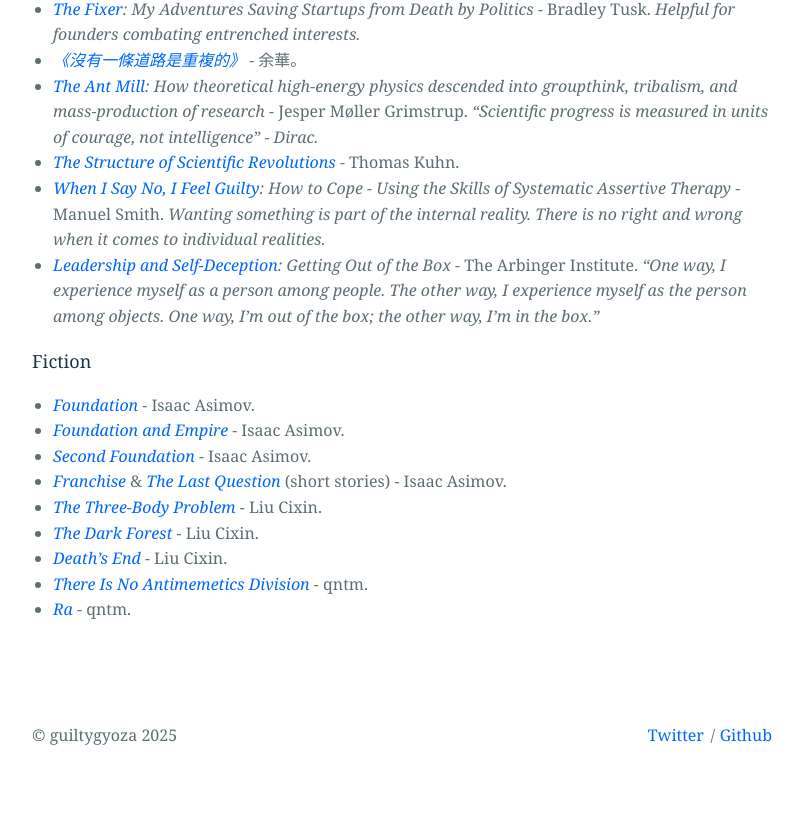
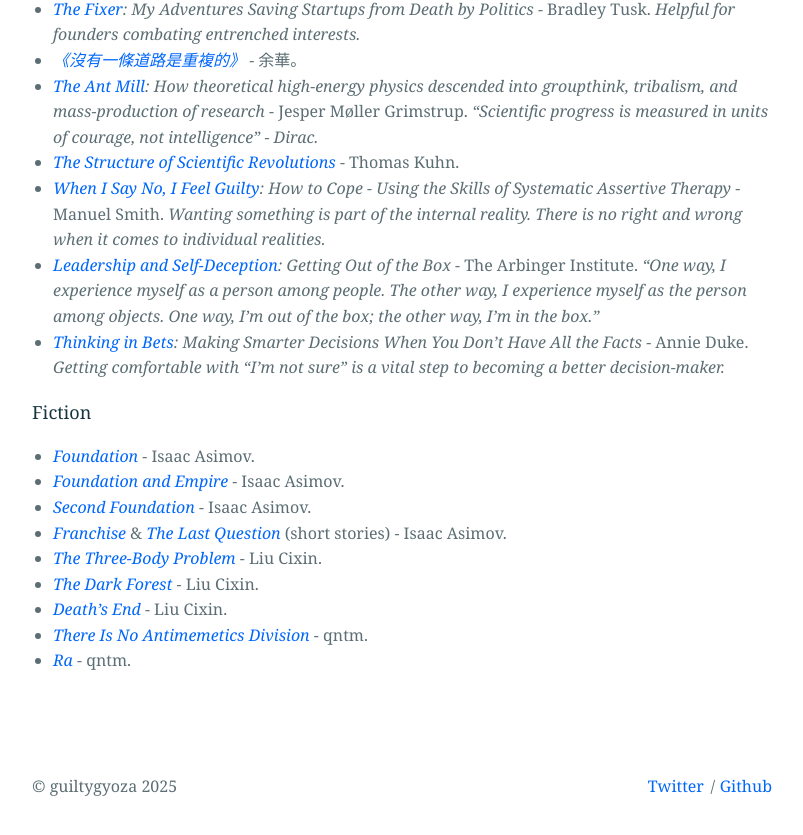
Before and after one commit to guiltygyoza/new-blog, a Jekyll site: the page built from _pages/bookshelf.markdown, in a window 1280 px wide and 900 px high, scrolled down 1133 px. Shown: the top 835 px of the window, without its empty margins (238-1041 px from the left). Built offline with Jekyll 4.4.1, drawn with Linux system fonts in a browser that asks for light colours.

Commit message:
add book; update now

```diff
--- a/_pages/bookshelf.markdown
+++ b/_pages/bookshelf.markdown
@@ -34,6 +34,7 @@
 - *[The Structure of Scientific Revolutions](https://www.goodreads.com/en/book/show/61539.The_Structure_of_Scientific_Revolutions){:target="_blank"}* - Thomas Kuhn.
 - *[When I Say No, I Feel Guilty](https://www.goodreads.com/book/show/1098624.When_I_Say_No_I_Feel_Guilty){:target="_blank"}: How to Cope - Using the Skills of Systematic Assertive Therapy* - Manuel Smith. *Wanting something is part of the internal reality. There is no right and wrong when it comes to individual realities.*
 - *[Leadership and Self-Deception](https://www.goodreads.com/book/show/180463.Leadership_and_Self_Deception){:target="_blank"}: Getting Out of the Box* - The Arbinger Institute. *"One way, I experience myself as a person among people. The other way, I experience myself as the person among objects. One way, I'm out of the box; the other way, I'm in the box."*
+- *[Thinking in Bets](https://www.goodreads.com/book/show/35957157-thinking-in-bets){:target="_blank"}: Making Smarter Decisions When You Don't Have All the Facts* - Annie Duke. *Getting comfortable with "I'm not sure" is a vital step to becoming a better decision-maker.*
 
 ### Fiction
 - *[Foundation](https://www.goodreads.com/book/show/29579.Foundation){:target="_blank"}* - Isaac Asimov.
--- a/_pages/now.markdown
+++ b/_pages/now.markdown
@@ -9,7 +9,7 @@
 {: refdef}
 
 ### Last updated
-Sep. 2025 in Taipei, Taiwan
+Oct. 2025 in Taipei, Taiwan
 
 ### Current focus
 Exploration.
```
